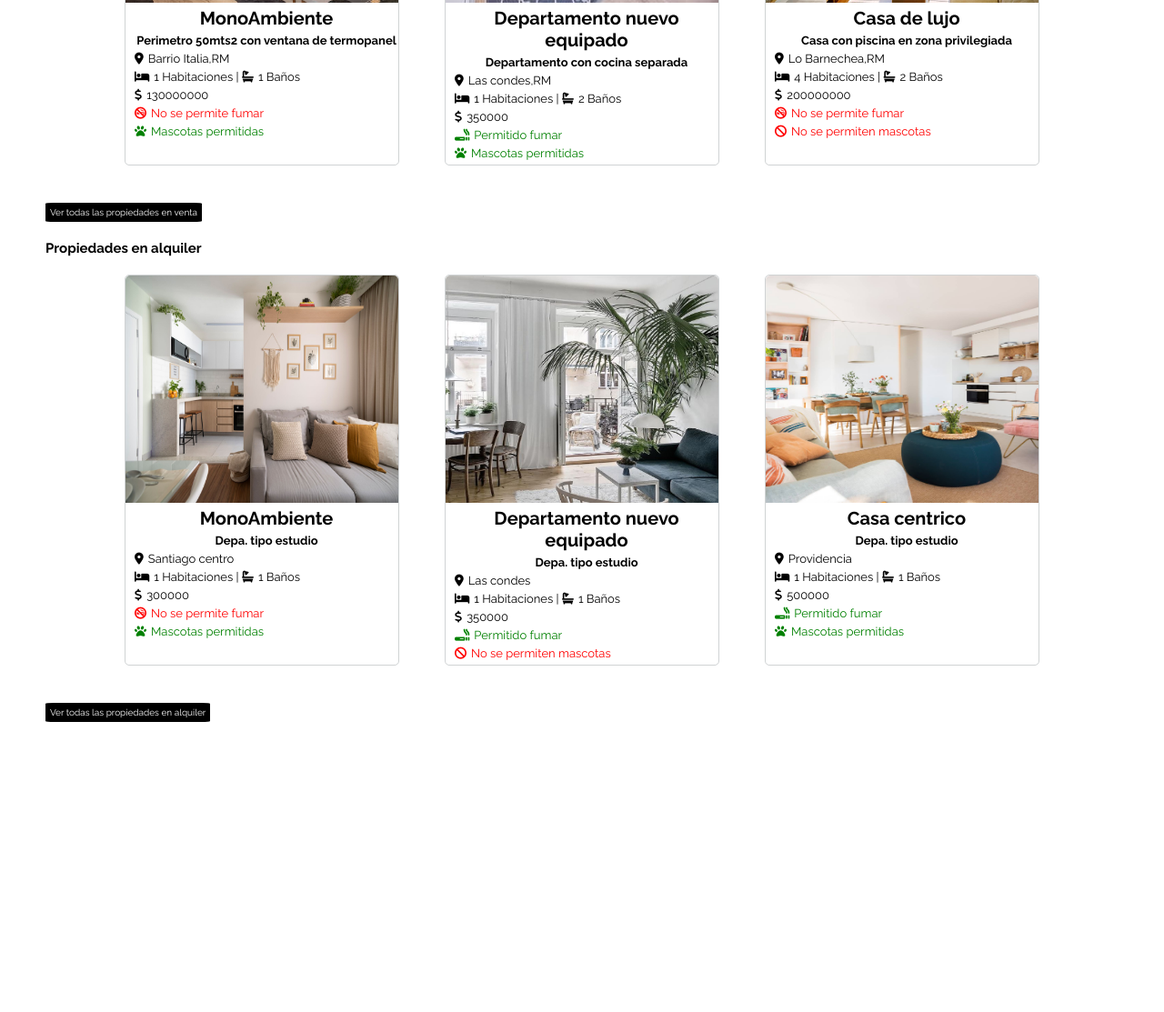
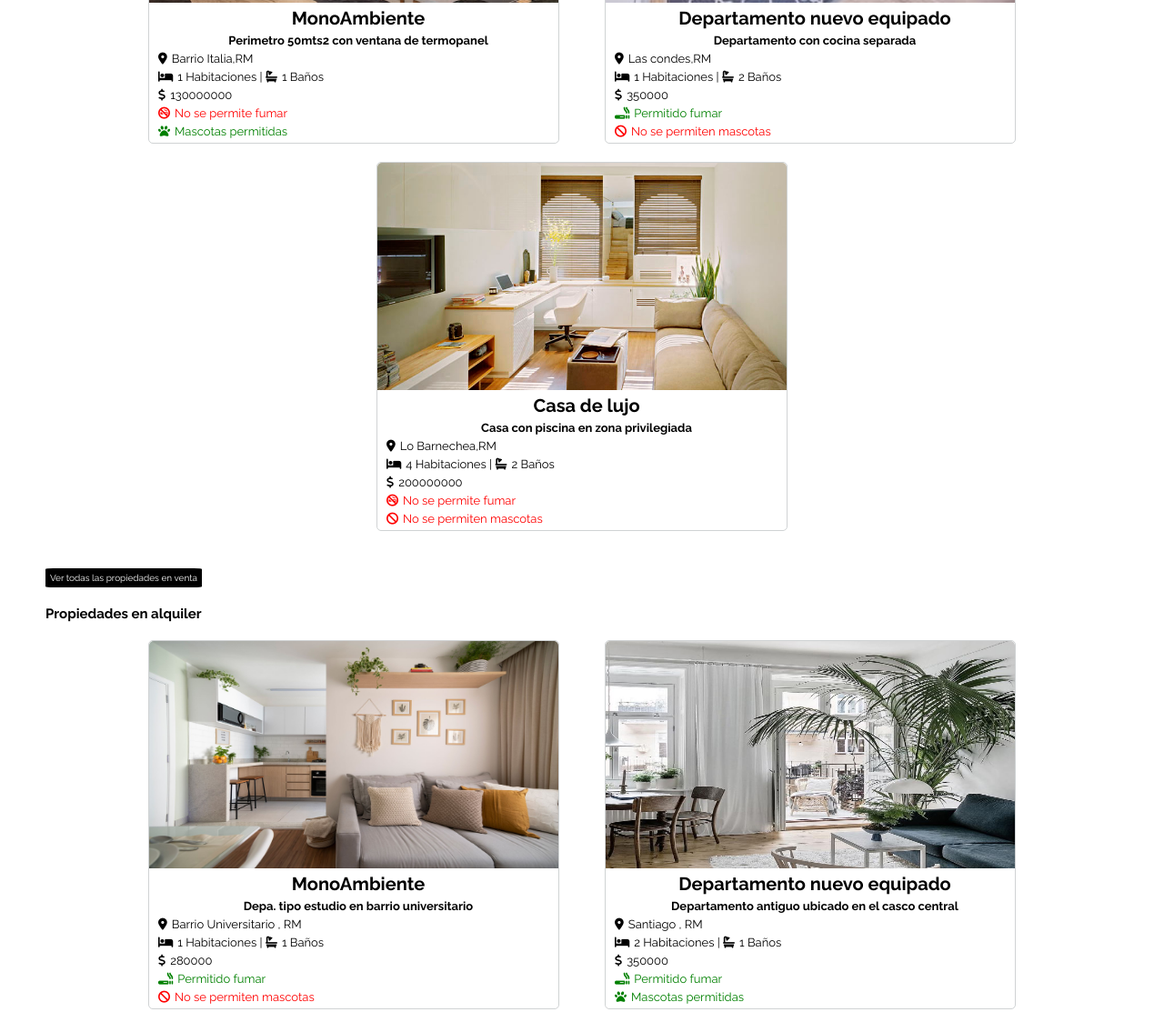
Before and after one commit to JoseMCH14/Desaf-o---array, a plain HTML site: page index.html in a window 1280 px wide. Shown: the part 645-1758 px from the top of the page at 91% size. Before the commit the page ends 1439 px from the top, so only its background shows below. Drawn offline with Linux system fonts and the light colour scheme.

Commit message:
Retoques finales

```diff
--- a/assets/css/style.css
+++ b/assets/css/style.css
@@ -85,7 +85,6 @@ h2{
     margin: 20px 50px;
     display: flex;
     flex-wrap: wrap;
-    cursor: pointer;
     justify-content: center;
 }
 
@@ -93,7 +92,6 @@ h2{
     margin: 20px 50px;
     display: flex;
     flex-wrap: wrap;
-    cursor: pointer;
     justify-content: center;
 }
 
@@ -101,18 +99,25 @@ h2{
     margin: 20px 50px;
     display: flex;
     flex-wrap: wrap;
-    cursor: pointer;
     justify-content: center;
 }
 
 .card {
     display: flex;
     flex-direction: column;
-    width: 300px;
+    width: 450px;
     margin: 0 50px 20px 0;
     border: solid 1px #D0D3D4;
     border-radius: 5px;
+    cursor: pointer;
 }
+
+.card:hover{
+    -webkit-box-shadow: 17px 0px 12px -4px rgba(208,211,212,1);
+    -moz-box-shadow: 17px 0px 12px -4px rgba(208,211,212,1);
+    box-shadow: 17px 0px 12px -4px rgba(208,211,212,1);
+}
+
 .card img{
     height: 250px;
     border-top-left-radius: 5px;
--- a/assets/js/index.js
+++ b/assets/js/index.js
@@ -13,68 +13,68 @@ const propiedades_alquiler = [
   {
     nombre: "MonoAmbiente",
     src: "./assets/img/Alquiler 1.jpg",
-    descripcion: "Depa. tipo estudio",
-    ubicacion: "Santiago centro",
+    descripcion: "Depa. tipo estudio en barrio universitario",
+    ubicacion: "Barrio Universitario , RM",
     habitaciones: 1,
     baño: 1,
-    costo: 300000,
-    smoke: false,
-    pets: true,
+    costo: 280000,
+    smoke: true,
+    pets: false,
   },
   {
     nombre: "Departamento nuevo equipado",
     src: "./assets/img/Alquiler 2.jpg",
-    descripcion: "Depa. tipo estudio",
-    ubicacion: "Las condes",
-    habitaciones: 1,
+    descripcion: "Departamento antiguo ubicado en el casco central",
+    ubicacion: "Santiago , RM",
+    habitaciones: 2,
     baño: 1,
     costo: 350000,
     smoke: true,
-    pets: false,
+    pets: true,
   },
   {
-    nombre: "Casa centrico",
+    nombre: "Casa en villa recien construida",
     src: "./assets/img/Alquiler 3.jpg",
-    descripcion: "Depa. tipo estudio",
-    ubicacion: "Providencia",
-    habitaciones: 1,
-    baño: 1,
+    descripcion: "Casa a pocos pasos del metro tren",
+    ubicacion: "Buin , RM",
+    habitaciones: 3,
+    baño: 2,
     costo: 500000,
     smoke: true,
     pets: true,
   },
   {
-    nombre: "MonoAmbiente",
+    nombre: "Departamento de lujo",
     src: "./assets/img/Alquiler 4.jpeg",
     descripcion: "Depa. tipo estudio",
-    ubicacion: "Santiago centro",
-    habitaciones: 1,
-    baño: 1,
-    costo: 300000,
-    smoke: false,
+    ubicacion: "Las Condes , RM",
+    habitaciones: 2,
+    baño: 2,
+    costo: 600000,
+    smoke: true,
     pets: true,
   },
   {
-    nombre: "Departamento nuevo equipado",
+    nombre: "Departamento recien remodelado",
     src: "./assets/img/Alquiler 5.jpg",
     descripcion: "Depa. tipo estudio",
-    ubicacion: "Las condes",
+    ubicacion: "San Miguel , RM",
     habitaciones: 1,
     baño: 1,
     costo: 350000,
     smoke: true,
-    pets: false,
+    pets: true,
   },
   {
-    nombre: "Casa centrico",
+    nombre: "Departamente en desuso",
     src: "./assets/img/Alquiler 6.jpeg",
-    descripcion: "Depa. tipo estudio",
-    ubicacion: "Providencia",
-    habitaciones: 1,
+    descripcion: "Departamento acogedor en buena zona",
+    ubicacion: "Estación central , RM",
+    habitaciones: 2,
     baño: 1,
-    costo: 500000,
-    smoke: true,
-    pets: true,
+    costo: 300000,
+    smoke: false,
+    pets: false,
   },
 ];
 
@@ -99,7 +99,7 @@ const propiedades_venta = [
     baño: 2,
     costo: 350000,
     smoke: true,
-    pets: true,
+    pets: false,
   },
   {
     nombre: "Casa de lujo",
```
